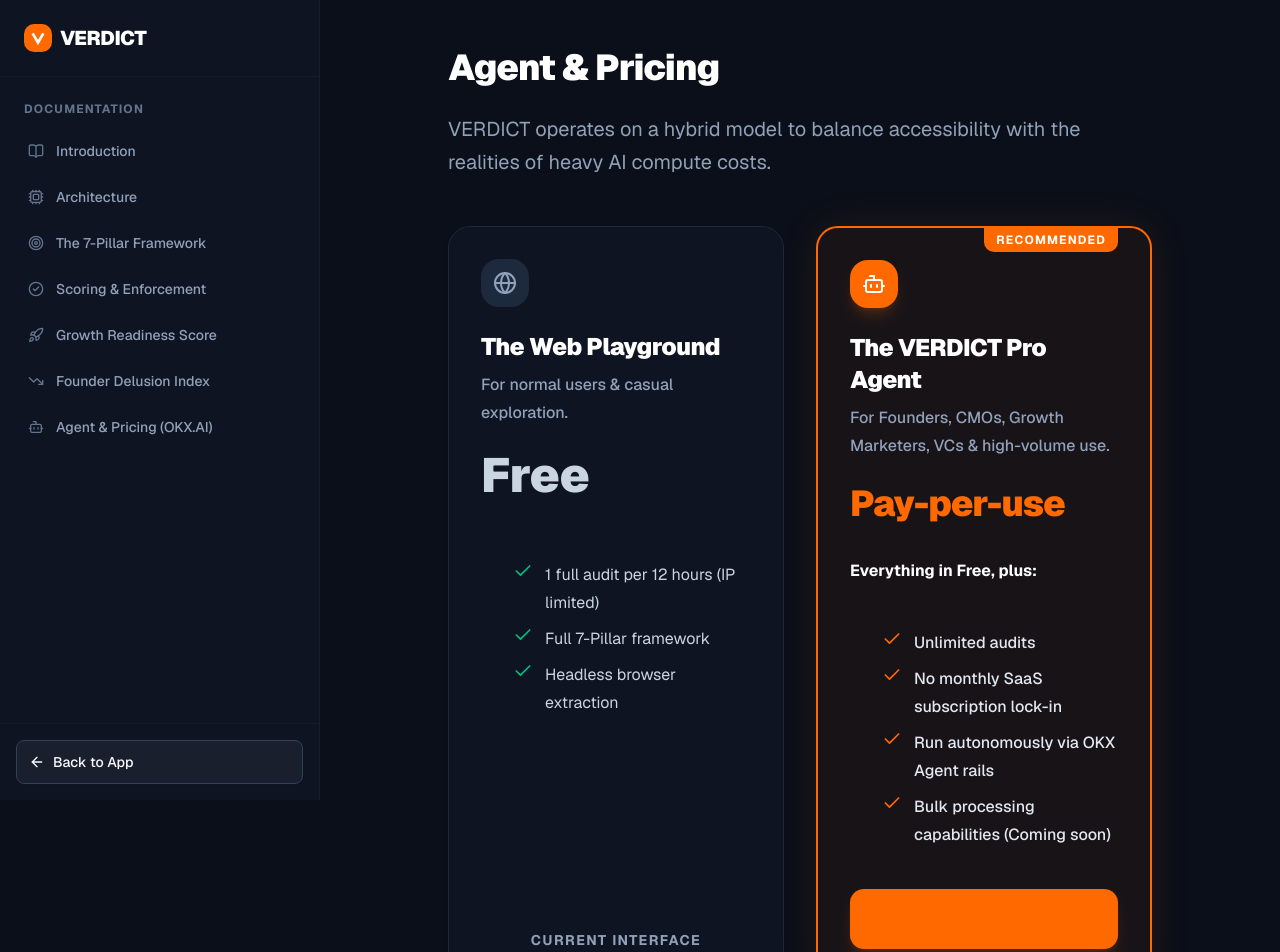
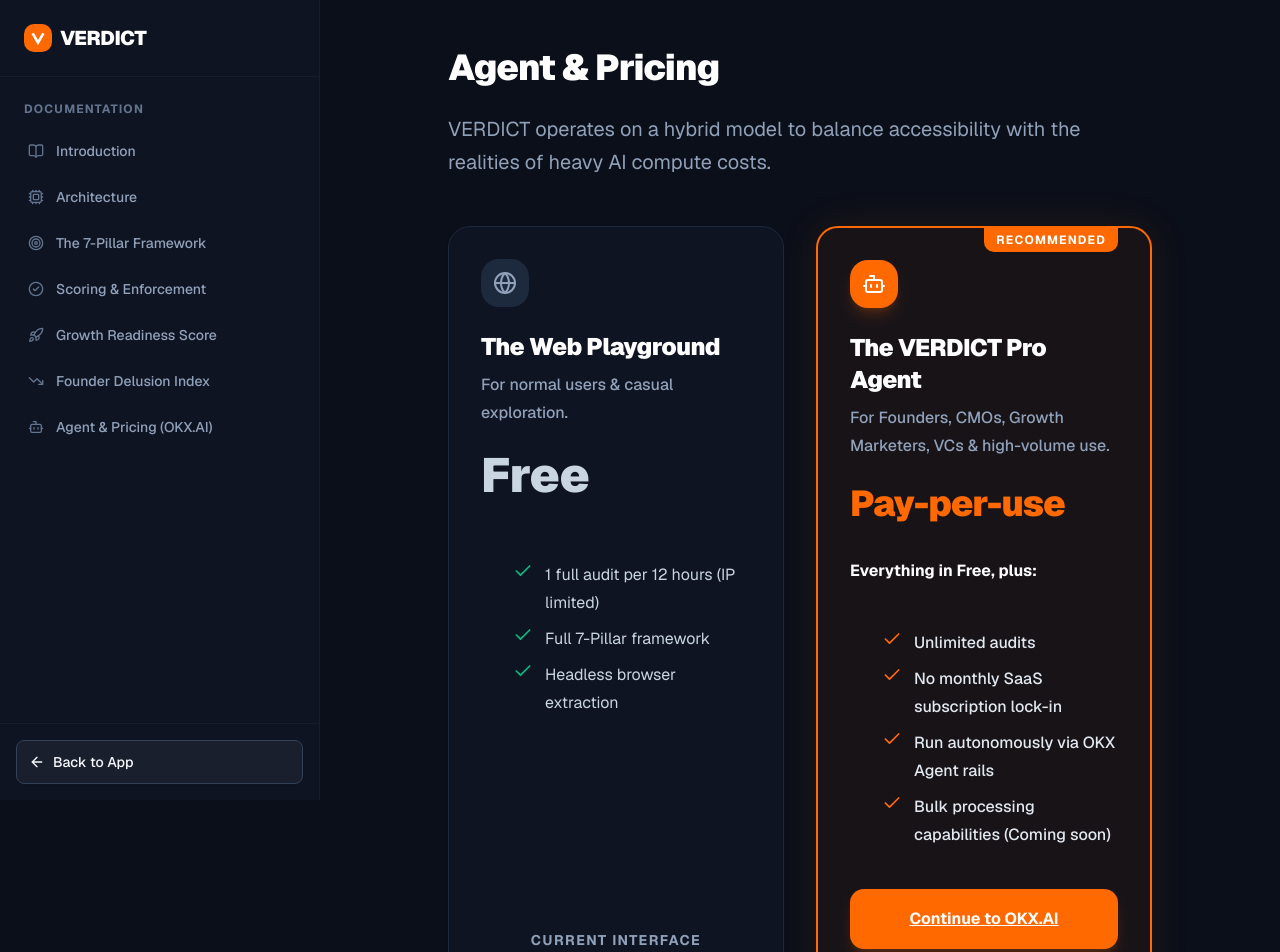
Before and after one commit to eugenennamdi/verdict, a Next.js app: page /docs/pricing in a window 1280 px wide. Shown: the top 952 px of the page. Built offline with nearby package versions, Linux system fonts and the light colour scheme.

Commit message:
fix: enforce white text color on pricing button

```diff
--- a/src/app/docs/pricing/page.tsx
+++ b/src/app/docs/pricing/page.tsx
@@ -80,7 +80,7 @@ export default function PricingPage() {
             href="https://www.okx.ai/agents"
             target="_blank"
             rel="noopener noreferrer"
-            className="w-full py-4 bg-orange-500 hover:bg-orange-600 text-white font-bold rounded-xl text-center transition-all hover:scale-[1.02] relative z-10 shadow-lg shadow-orange-500/20"
+            className="w-full py-4 bg-orange-500 hover:bg-orange-600 !text-white font-bold rounded-xl text-center transition-all hover:scale-[1.02] relative z-10 shadow-lg shadow-orange-500/20"
           >
             Continue to OKX.AI
           </a>
```
